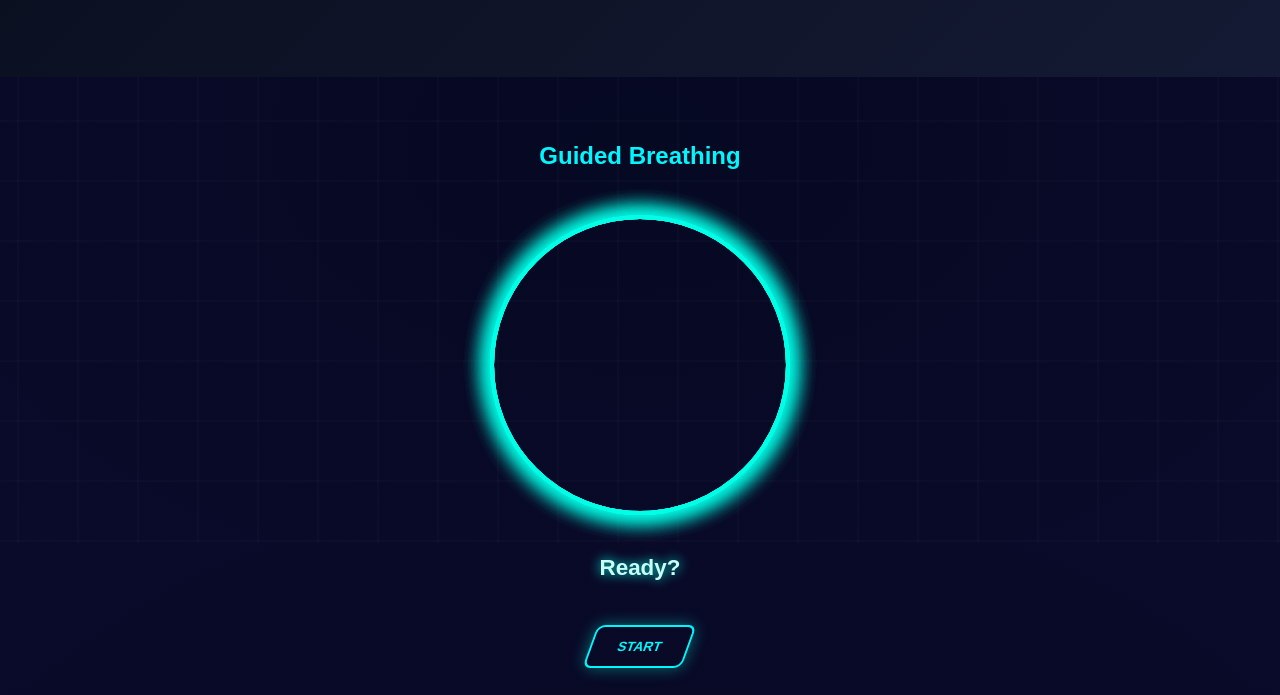
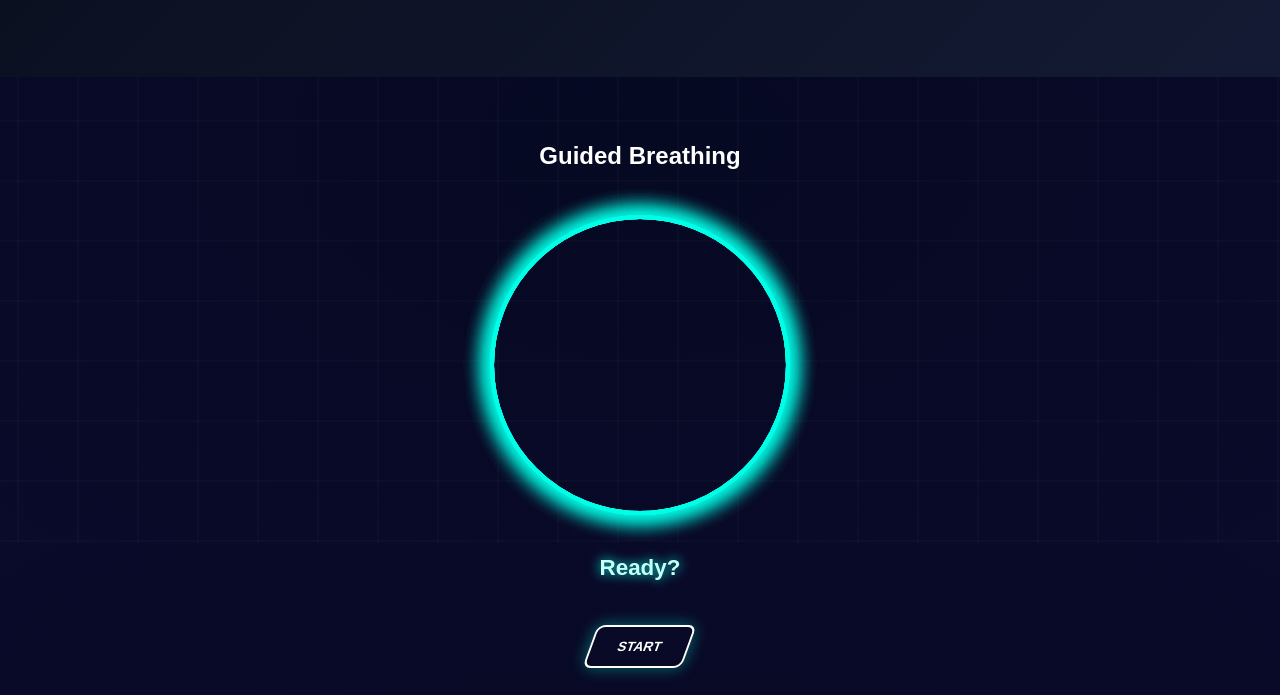
Before and after one commit to gamester123/GreenBite, a plain HTML site: page mindfulness.html in a window 1280 px wide. Shown: the part 257-952 px from the top of the page. Drawn offline with Linux system fonts and the light colour scheme.

Commit message:
Add files via upload

```diff
--- a/css/mind_style.css
+++ b/css/mind_style.css
@@ -1,6 +1,6 @@
 body {
   background: radial-gradient(rgb(6, 9, 34),rgb(10, 10, 42) 100%);
-  color: #00f7ff;
+  color: #ffffff;
   margin: 0;
   font-family: "Poppins", sans-serif;
   overflow-x: hidden;
@@ -40,8 +40,8 @@ section {
 /* ===== Neon Button ===== */
 .btn {
   background: transparent;
-  border: 2px solid #00f7ff;
-  color: #00f7ff;
+  border: 2px solid #ffffff;
+  color: #ffffff;
   padding: 12px 26px;
   border-radius: 8px;
   font-weight: bold;
```
